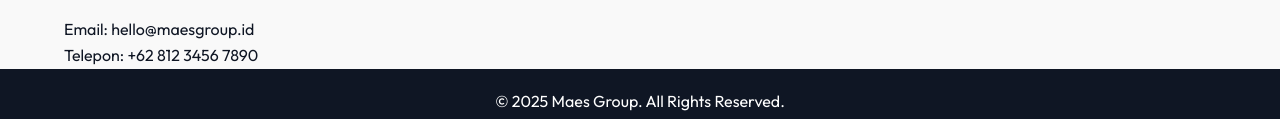
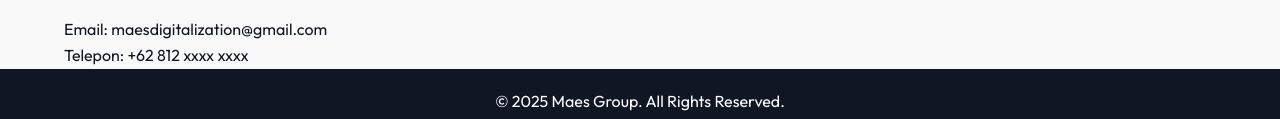
Before and after one commit to maes-digital/maes-digital.github.io, a plain HTML site: page index.html in a window 1280 px wide. Shown: the part 1167-1286 px from the top of the page. Drawn offline with Linux system fonts and the light colour scheme.

Commit message:
Update index.html

```diff
--- a/index.html
+++ b/index.html
@@ -64,8 +64,8 @@
   <section id="contact">
     <div class="container">
       <h2>Kontak Kami</h2>
-      <p>Email: hello@maesgroup.id</p>
-      <p>Telepon: +62 812 3456 7890</p>
+      <p>Email: maesdigitalization@gmail.com</p>
+      <p>Telepon: +62 812 xxxx xxxx</p>
     </div>
   </section>
 
```
